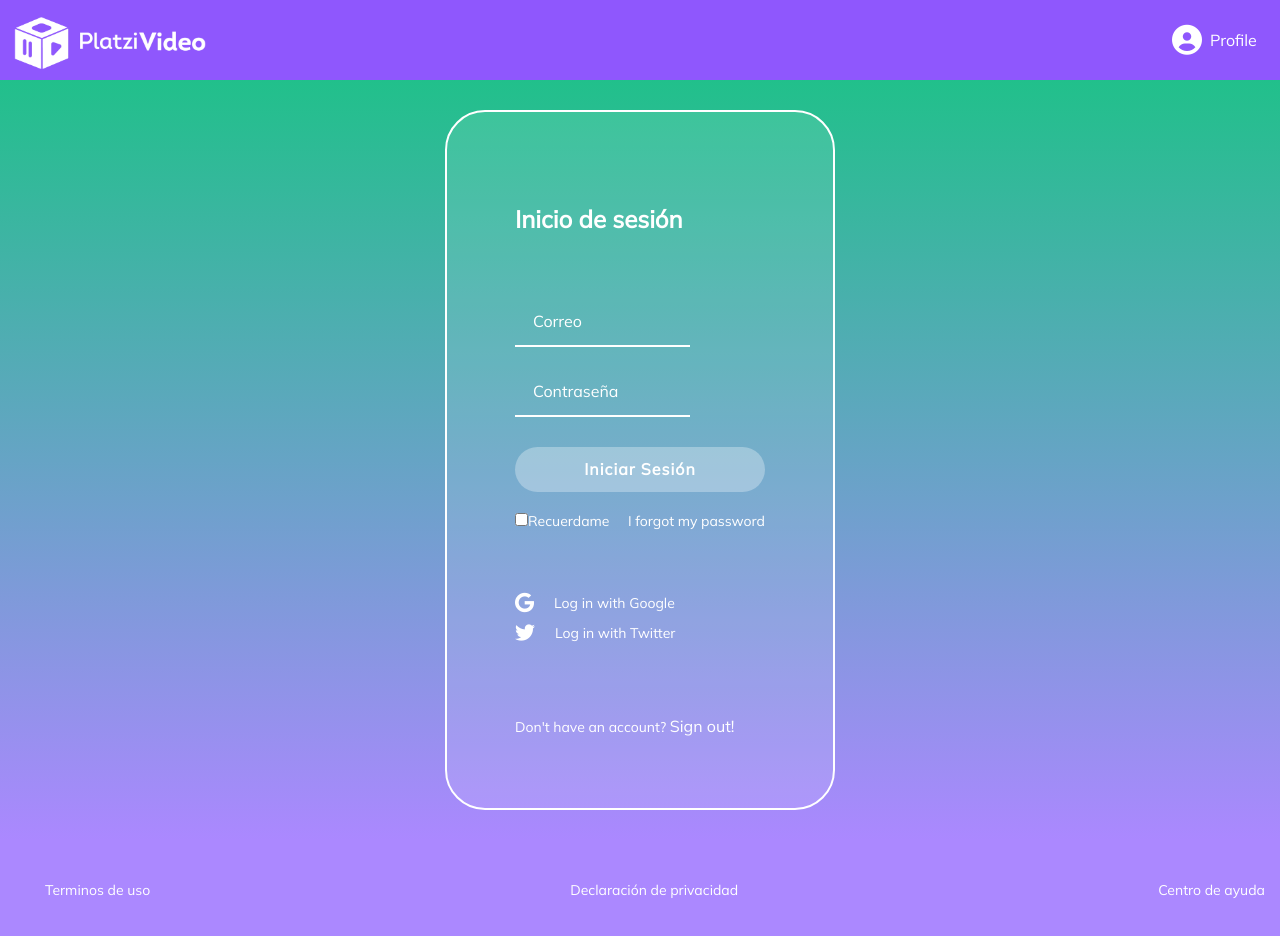
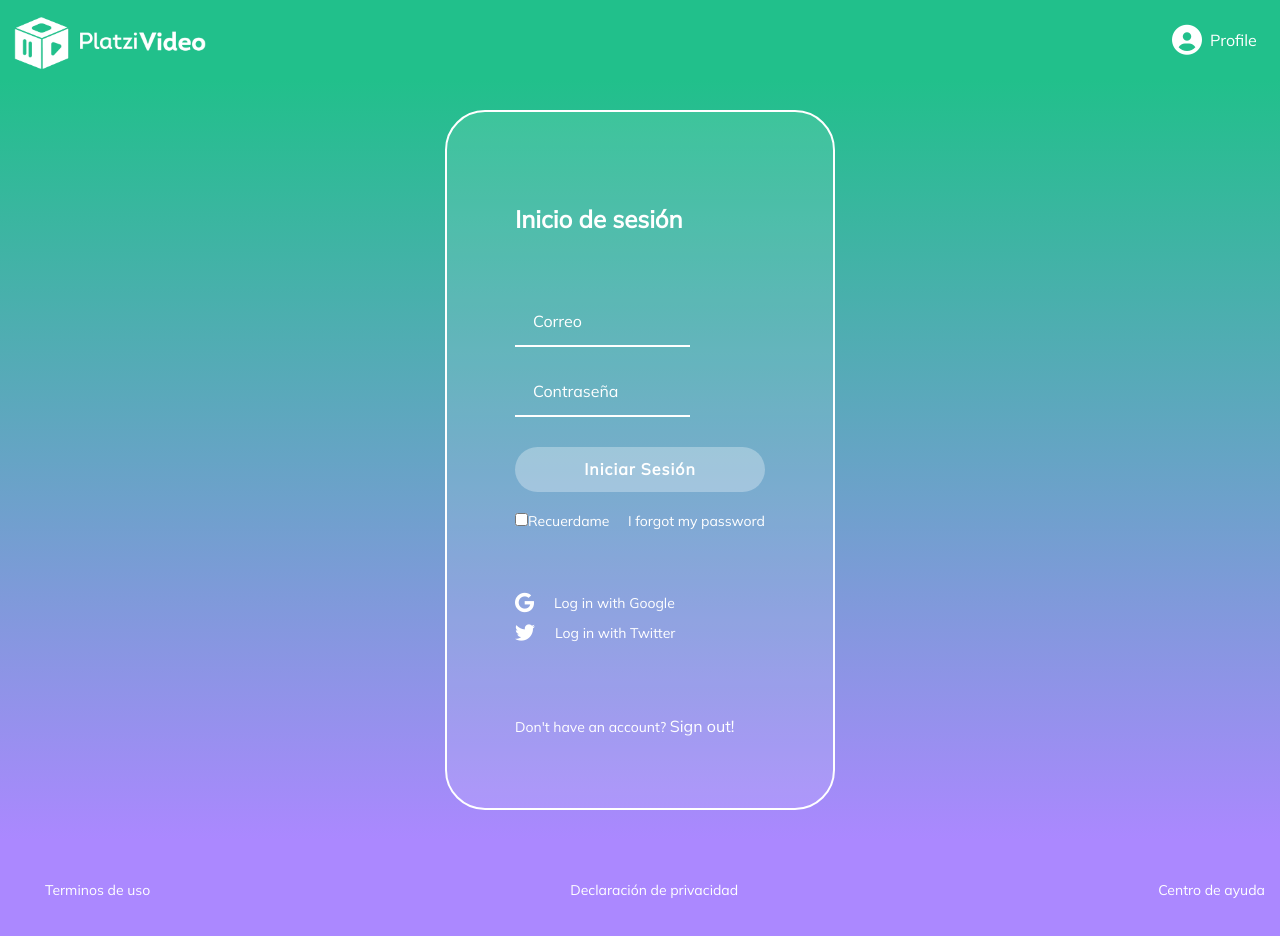
Before and after one commit to Omar-Leal/Platzi-Video-ReactJS, a React app: page /login in a window 1280 px wide. Shown: the top 936 px of the page. Built offline with nearby package versions, Linux system fonts and the light colour scheme; a web font is replaced by a local one.

Commit message:
CSS fixed

```diff
--- a/package.json
+++ b/package.json
@@ -13,6 +13,7 @@
   "license": "MIT",
   "dependencies": {
     "babel-eslint": "^10.1.0",
+    "classnames": "^2.2.6",
     "eslint": "^7.19.0",
     "eslint-config-airbnb": "^18.2.1",
     "eslint-plugin-import": "^2.22.1",
--- a/src/assets/styles/components/Header.scss
+++ b/src/assets/styles/components/Header.scss
@@ -7,7 +7,13 @@
   justify-content: space-between;
   align-items: center;
   color: white;
-  background: $main-color;
+}
+.isHome {
+  background-color: #8f57fd;
+}
+.isLogin,
+.isRegister {
+  background-color: #21c08b;
 }
 
 .header_logo {
--- a/src/assets/styles/components/Login.scss
+++ b/src/assets/styles/components/Login.scss
@@ -7,10 +7,6 @@
 
 body {
   font-family: "Mulish", sans-serif;
-}
-
-.header {
-  background-color: #21c08b;
 }
 
 .header__logo {
--- a/src/assets/styles/components/Register.scss
+++ b/src/assets/styles/components/Register.scss
@@ -1,4 +1,5 @@
 @import url("https://fonts.googleapis.com/css2?family=Mulish&display=swap");
+@import "../Var.scss";
 
 * {
   box-sizing: border-box;
@@ -7,10 +8,6 @@
 
 body {
   font-family: "Mulish", sans-serif;
-}
-
-.header {
-  background-color: #21c08b;
 }
 
 .header__logo {
--- a/src/components/Header.jsx
+++ b/src/components/Header.jsx
@@ -2,6 +2,7 @@
 import { connect } from 'react-redux'
 import { Link } from 'react-router-dom'
 import gravatar from '../utils/gravatar'
+import classNames from 'classnames'
 import '../assets/styles/components/Header.scss'
 import logo from '../assets/static/logo-platzi-video-BW2.png'
 import { logoutRequest } from '../accions'
@@ -9,7 +10,7 @@
 
 const Header = (props) => {
 
-  const { User } = props;
+  const { User, isLogin, isRegister, isHome } = props;
 
   const hasUser = Object.keys(User).length > 0;
 
@@ -20,9 +21,14 @@
 
   }
 
+  const headerClass = classNames('header', {
+    isLogin,
+    isRegister,
+    isHome,
+  })
 
   return (
-    <header className="header">
+    <header className={headerClass}>
           <figure className="header_logo">
             <Link to="/"><img src={logo} alt="PLatzi Video Logo" /></Link>
           </figure>
--- a/src/components/Layout.jsx
+++ b/src/components/Layout.jsx
@@ -1,10 +1,8 @@
 import React from 'react'
-import Header from './Header'
 import Footer from './Footer'
 
 const Layout = ({ children }) => (
   <div className="App">
-    <Header />
       {children}
     <Footer />
 
--- a/src/containers/Home.jsx
+++ b/src/containers/Home.jsx
@@ -5,6 +5,7 @@
 import Carousel from '../components/Carousel'
 import Item from '../components/Item'
 import Loader from '../components/Loader'
+import Header from '../components/Header'
 
 
 //const API = 'http://localhost:3000/initalState'
@@ -28,6 +29,7 @@
     return trends === 0 ? <h1><Loader /></h1> :   (
 
     <div>
+      <Header isHome />
       <Searcher />
         {myList.length > 0 &&
             <Categories title="My list">
--- a/src/containers/Login.jsx
+++ b/src/containers/Login.jsx
@@ -3,6 +3,7 @@
 import { connect } from 'react-redux'
 import '../assets/styles/components/Login.scss'
 import { loginRequest } from '../accions'
+import Header from '../components/Header'
 
 const Login = (props) => {
 
@@ -27,6 +28,9 @@
 
 
   return (
+
+    <React.Fragment>
+      <Header isLogin />
       <section className="login">
       <section className="login__container">
          <h2>Inicio de sesión</h2>
@@ -66,6 +70,7 @@
           </p>
     </section>
     </section>
+    </React.Fragment>
   )
 
 
--- a/src/containers/Register.jsx
+++ b/src/containers/Register.jsx
@@ -3,6 +3,8 @@
 import { connect } from 'react-redux'
 import '../assets/styles/components/Register.scss'
 import { registerRequest } from  '../accions'
+import Header from '../components/Header'
+
 
 const Register = (props) => {
 
@@ -26,8 +28,10 @@
   }
 
   return (
-    <section className="register">
-    <section className="register__container">
+    <React.Fragment>
+      <Header isRegister />
+      <section className="register">
+      <section className="register__container">
       <h2>Registrate aquí</h2>
       <form onSubmit={handleSubmit} className="register__container--form">
         <input
@@ -71,6 +75,7 @@
     </section>
    </section>
 
+    </React.Fragment>
   )
 }
 
```
Also changed, not shown: src/assets/styles/components/Home.scss (added), 1 other file (tests, documents, lock files or other folders). Lines whose indentation alone changed are shown as unchanged.
